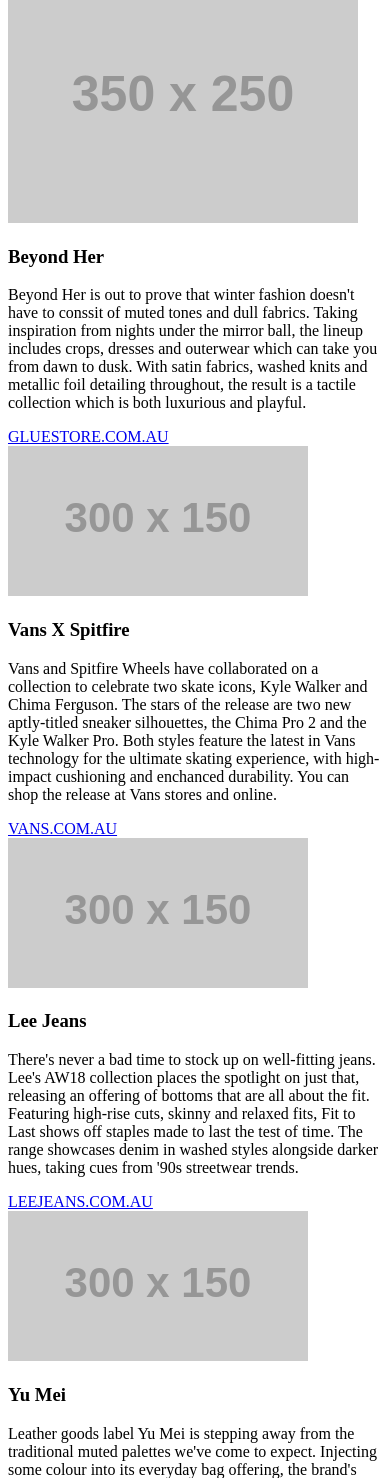
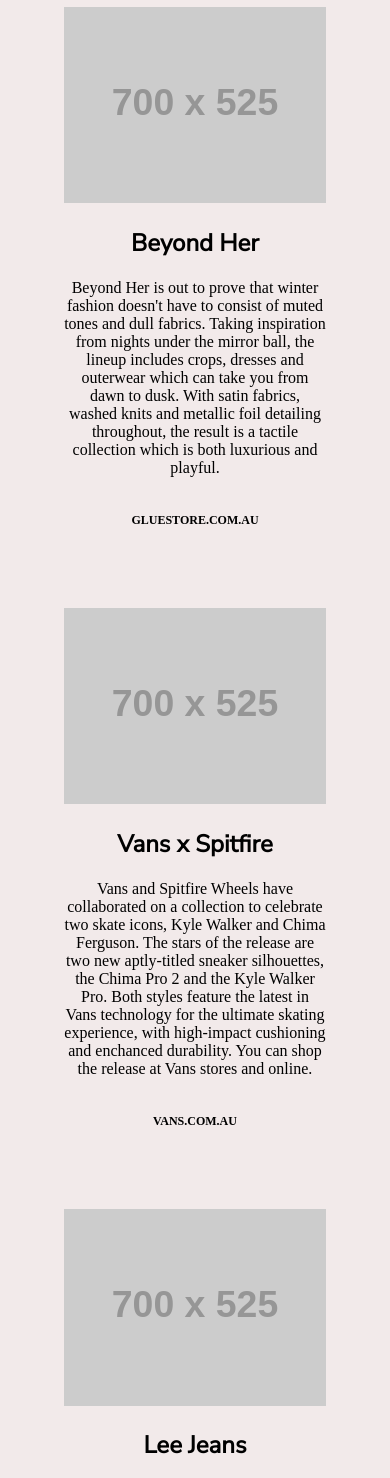
Before and after one commit to petercossey/street-press, a website: page index.html in a window 390 px wide. Shown: the part 107-1585 px from the top of the page. Drawn offline with Linux system fonts and the light colour scheme; placeholder pictures from the web are drawn by us; a web font is replaced by a local one.

Commit message:
responsive CSS implemented for both desktop & mobile

```diff
--- /dev/null
+++ b/css/styles.css
@@ -0,0 +1,67 @@
+
+
+body {
+  background-color: #f2eaea;
+}
+
+h1, p {
+font-family: 'Jacques Francois', serif;
+font-weight: 300;
+}
+
+h2 {
+  font-family: 'Nunito Sans', sans-serif;
+  font-weight: 600;
+}
+
+img {
+  width: 100%;
+}
+
+header {
+  text-align: center;
+}
+
+article.main-center{
+  width: 70%;
+  text-align: center;
+  margin: 0 auto;
+
+}
+
+article.sm-center {
+  width: 70%;
+  text-align: center;
+  margin: 0 auto;
+
+}
+
+.uppercase {
+  text-transform: uppercase;
+  font-size: 12px;
+  padding: 20px 0 40px 0;
+  margin-bottom: 40px;
+}
+
+@media screen and (min-width: 800px){
+  article.main-center {
+    width: 50%;
+  }
+
+  article.sm-center {
+    margin: 10px 0 0 0 ;
+    display: inline-block;
+    width: 33%;
+    float: left;
+  }
+
+  article.sm-center img {
+    width: 90%;
+  }
+
+  article.sm-center p {
+    width: 90%;
+    margin: 0 auto;
+    text-align: left;
+  }
+}
--- a/index.html
+++ b/index.html
@@ -2,47 +2,44 @@
 <html lang='en'>
   <head>
     <meta charset="UTF-8">
+    <meta name="viewport" content="width=device-width">
     <title>Semantic Markup Testing</title>
+    <link rel="stylesheet"  href="css/styles.css">
+    <link href="https://fonts.googleapis.com/css?family=Jacques+Francois|Nunito+Sans" rel="stylesheet">
   </head>
 
   <body>
-
-    <header role="banner">
+    <header>
+      <p>News</p>
       <h1>The Scoop</h1>
     </header>
 
-    <main role="main">
-
-      <article>
-        <img src="http://via.placeholder.com/350x250" alt="Two female models dressed fashionably" title="Two female models" role="photo">
-        <h3>Beyond Her</h4>
-        <p>Beyond Her is out to prove that winter fashion doesn't have to conssit of muted tones and dull fabrics. Taking inspiration from nights under the mirror ball, the lineup includes crops, dresses and outerwear which can take you from dawn to dusk. With satin fabrics, washed knits and metallic foil detailing throughout, the result is a tactile collection which is both luxurious and playful. </p>
-        <a href="#">GLUESTORE.COM.AU</a>
+    <main>
+      <article class="main-center">
+        <a href="#"><img src="http://via.placeholder.com/700x525"  alt="Two female models dressed fashionably" class="main-pic"></a>
+        <h2>Beyond Her</h2>
+        <p class='main-center'>Beyond Her is out to prove that winter fashion doesn't have to consist of muted tones and dull fabrics. Taking inspiration from nights under the mirror ball, the lineup includes crops, dresses and outerwear which can take you from dawn to dusk. With satin fabrics, washed knits and metallic foil detailing throughout, the result is a tactile collection which is both luxurious and playful. </p>
+        <p class="uppercase"><strong>gluestore.com.au</strong></p>
       </article>
-
-      <article>
-        <img src="http://via.placeholder.com/300x150" alt="Vans sneakers standing in a soft layer of steam" title="Vans sneakers">
-        <h3>Vans X Spitfire</h3>
+      <article class="sm-center">
+        <a href="#"><img src="http://via.placeholder.com/700x525" alt="Vans sneakers standing in a soft layer of steam"></a>
+        <h2>Vans x Spitfire</h2>
         <p>Vans and Spitfire Wheels have collaborated on a collection to celebrate two skate icons, Kyle Walker and Chima Ferguson. The stars of the release are two new aptly&#45;titled sneaker silhouettes, the Chima Pro 2 and the Kyle Walker Pro. Both styles feature the latest in Vans technology for the ultimate skating experience, with high&#45;impact cushioning and enchanced durability. You can shop the release at Vans stores and online.</p>
-        <a href="#">VANS.COM.AU</a>
+        <p class="uppercase"><strong>vans.com.au</strong></p>
       </article>
-
-      <article>
-        <img src="http://via.placeholder.com/300x150" alt="Fashionable male model casting shadow against wall" title="Male model">
-        <h3>Lee Jeans</h3>
-        <p>There's never a bad time to stock up on well&#45;fitting jeans. Lee's AW18 collection places the spotlight on just that, releasing an offering of bottoms that are all about the fit. Featuring high&#45;rise cuts, skinny and relaxed fits, Fit to Last shows off staples made to last the test of time. The range showcases denim in washed styles alongside darker hues, taking cues from '90s streetwear trends.</p>
-        <a href="#">LEEJEANS.COM.AU</a>
+      <article class="sm-center">
+        <a href="#"><img src="http://via.placeholder.com/700x525" alt="Fashionable male model casting shadow against wall"></a>
+        <h2>Lee Jeans</h2>
+        <p>There's never a bad time to stock up on well&#45;fitting jeans. Lee's AW18 collection places the spotlight on just that, releasing an offering of bottoms that are all about the fit. Featuring high&#45;rise cuts, skinny and relaxed fits, <em>Fit to Last</em> shows off staples made to last the test of time. The range showcases denim in washed styles alongside darker hues, taking cues from '90s streetwear trends.</p>
+        <p class="uppercase"><strong>leejeans.com.au</strong></p>
       </article>
-
-      <article>
-        <img src="http://via.placeholder.com/300x150" alt="Handbag held above ocean scene by arm connected to submerged body" title="Handbag" >
-        <h3>Yu Mei</h3>
+      <article class="sm-center blocky">
+        <a href="#"><img src="http://via.placeholder.com/700x525" alt="Handbag held above ocean scene by arm connected to submerged body"></a>
+        <h2>Yu Mei</h2>
         <p>Leather goods label Yu Mei is stepping away from the traditional muted palettes we've come to expect. Injecting some colour into its everyday bag offering, the brand's new styles come in Klein blue, sorbet yellow and vibrant cherry. Made in New Zealand from premium nappa leather, designs have been elevated with contrasting black straps and embossed branding in gold.</p>
-        <a href="#">YUMEIBRAND.COM</a>
+        <p class="uppercase"><strong>yumeibrand.com</strong></p>
       </article>
-
     </main>
-
 
   </body>
 </html>
```
Also changed, not shown: package.json (added, +13 -0 lines), 1 other file.
